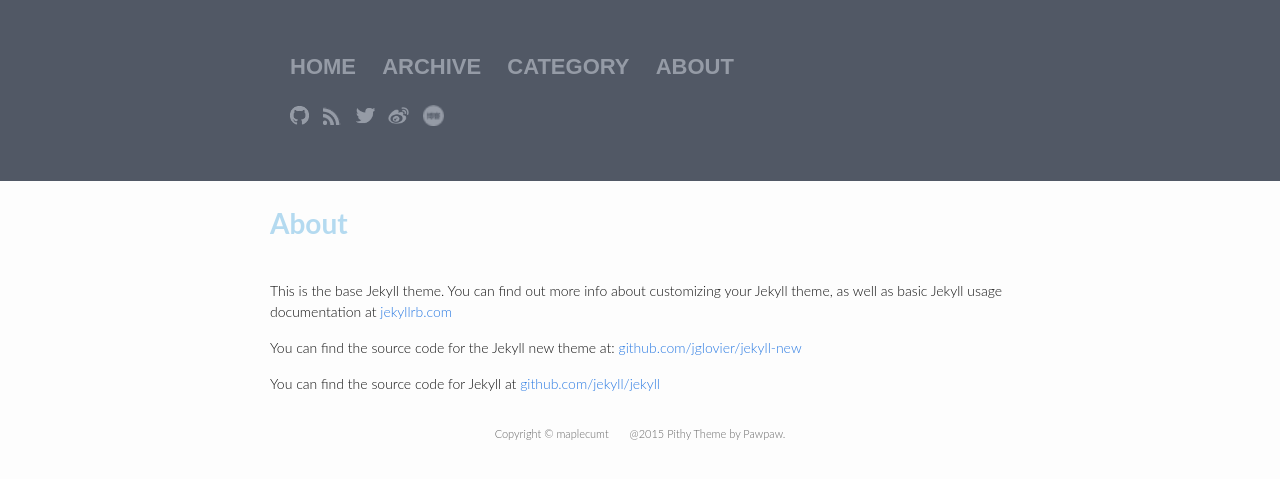
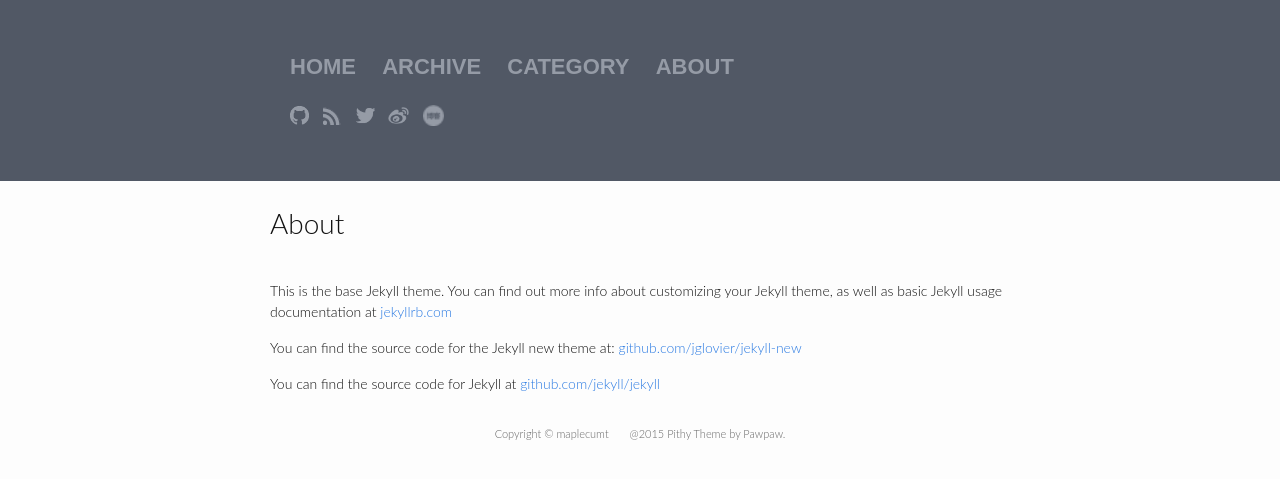
Before and after one commit to maple-yf/maplecumt, a Jekyll site: the page built from about.md, in a window 1280 px wide. Shown: the top 479 px of the page. Built offline with Jekyll 4.4.1, drawn with Linux system fonts in a browser that asks for light colours.

Commit message:
no message

```diff
--- a/_layouts/page.html
+++ b/_layouts/page.html
@@ -1,8 +1,8 @@
 ---
 layout: default
 ---
+<link rel="stylesheet" href="../css/syntax.css">
 <div class="post">
-
   <header class="post-header">
     <h1 class="post-title">{{ page.title }}</h1>
   </header>
@@ -10,10 +10,5 @@ layout: default
   <article class="post-content">
     {{ content }}
   </article>
-<style>
-	h1, h2, h3, h4, h5, h6 {
-	  color:#B4DAF0;
-	  font-weight: bold;
-	}
-</style>
+
 </div>
```
